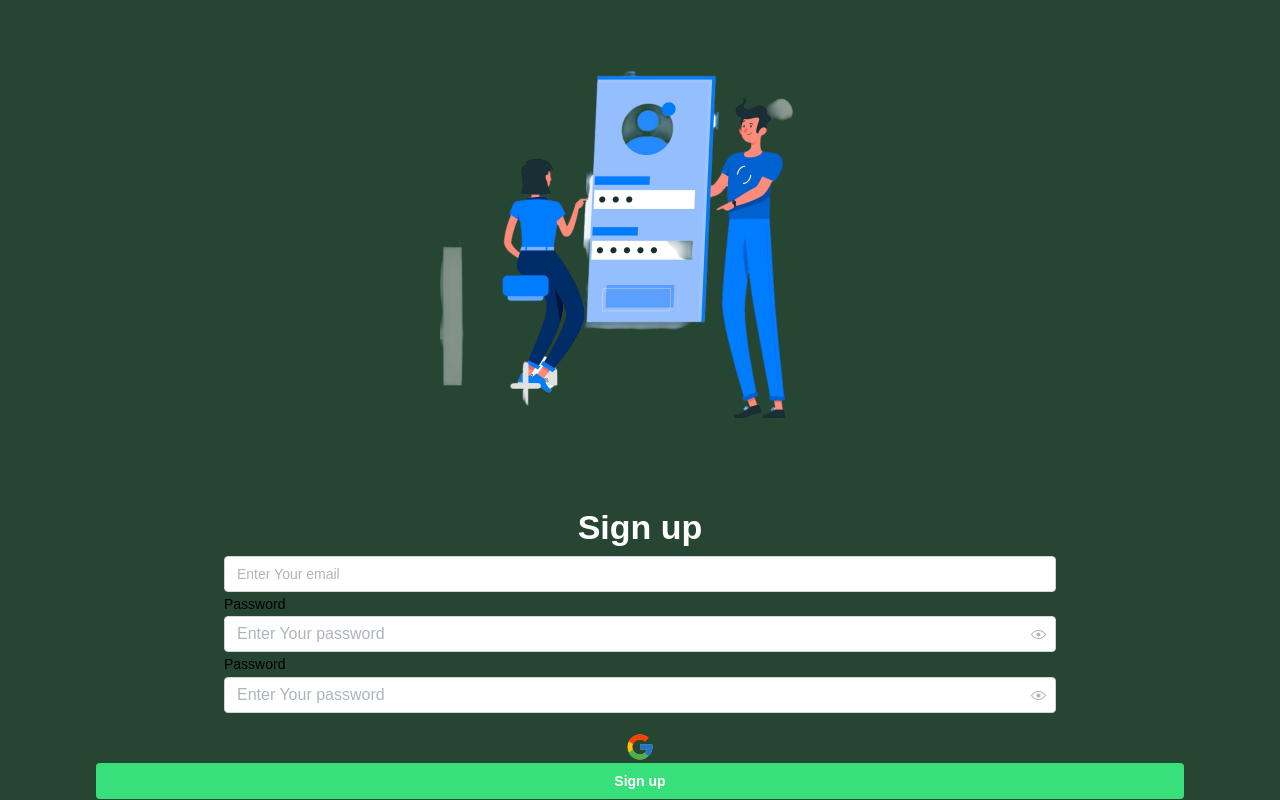
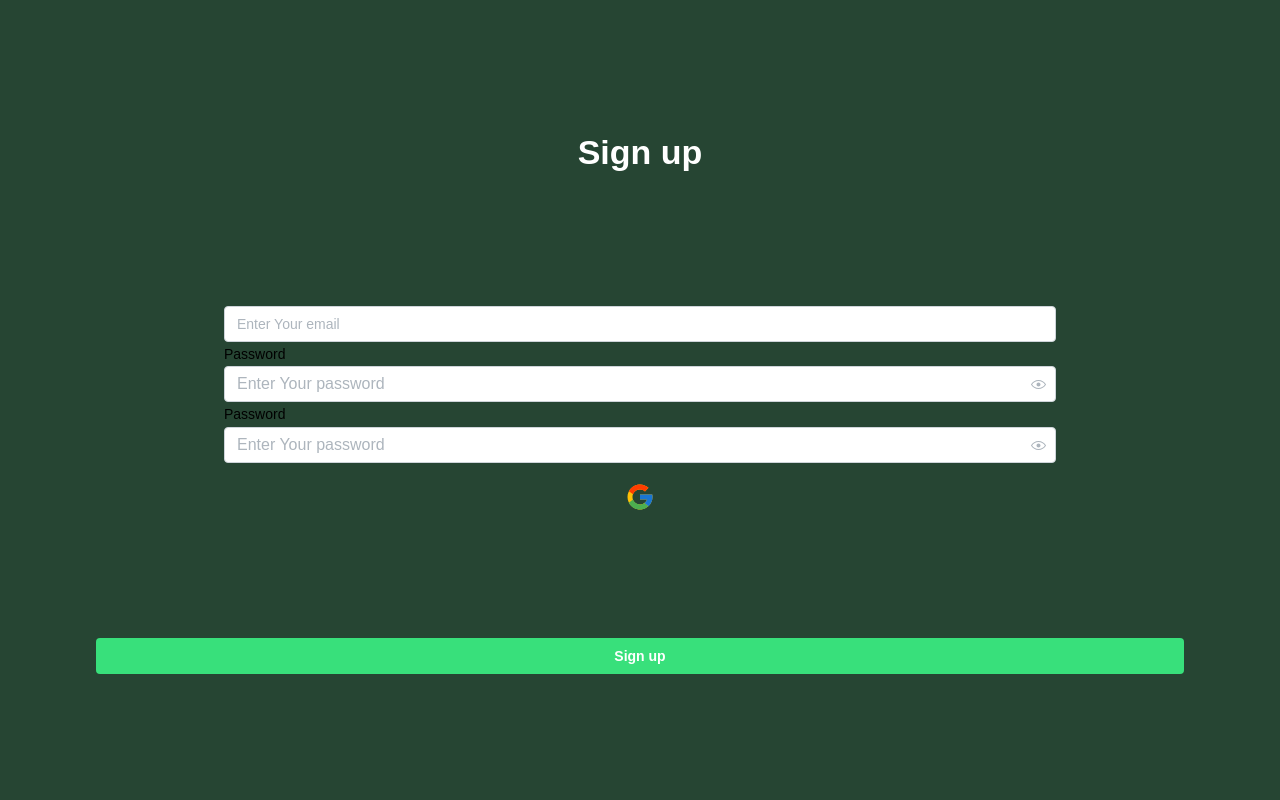
Before and after one commit to ltyohannes955/Scash, a React (Vite) app: page /signup in a window 1280 px wide. Built offline with nearby package versions, Linux system fonts and the light colour scheme.

Commit message:
removed image

```diff
--- a/src/pages/signup/index.tsx
+++ b/src/pages/signup/index.tsx
@@ -18,12 +18,6 @@ export default function Signup() {
         direction={"column"}
       >
         <Flex direction={"column"}>
-          <Image
-            src={"/password.svg"}
-            alt="landing Image"
-            h={"500"}
-            w={"400"}
-          />
           <Text c="white" fz={"h1"} ta={"center"} fw={"bolder"}>
             Sign up
           </Text>
```
